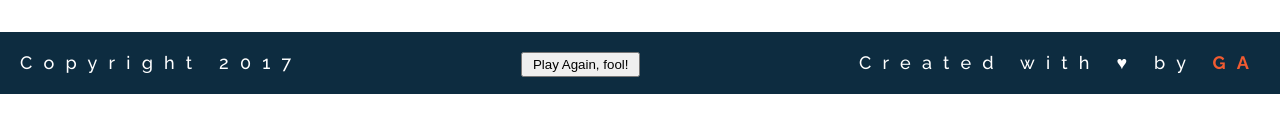
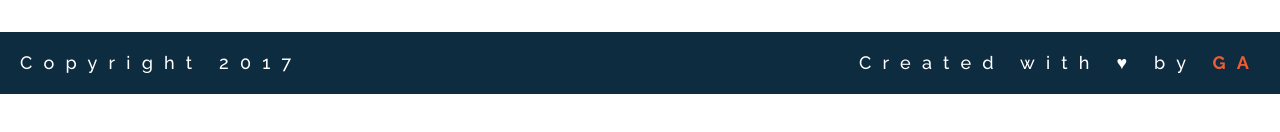
Before and after one commit to AmirSohi90/wdi-fundamentals-memorygame, a plain HTML site: page index.html in a window 1280 px wide. Shown: the part 450-582 px from the top of the page. Drawn offline with Linux system fonts and the light colour scheme; files that its build step writes are made by us from their sources; files whose address does not match are found by name; a web font is replaced by a local one.

Commit message:
Add files via upload
Final code

```diff
--- a/index.html
+++ b/index.html
@@ -21,7 +21,6 @@
 <footer class="clearfix">
 		<p class="copyright">Copyright 2017</p>
 		<p class="message">Created with &hearts; by <span class="name">GA</span></p>
-		<button type="button" onclick="reset">Play Again, fool!</button>
 </footer>
 <script src="js/main.js"></script>
 </body>
--- a/style.css
+++ b/style.css
@@ -81,14 +81,10 @@ font-size: 0;
 	color: ##F15B31;
 	font-weight: 700;
 }
-button{
-	margin: 20px 0 0 0;
-	padding: 3px 10px;
-}
-
 a:hover {
 	color: white;
 }
 span {
 	color: #F15B31;
 	font-weight: 700;
+}
```
